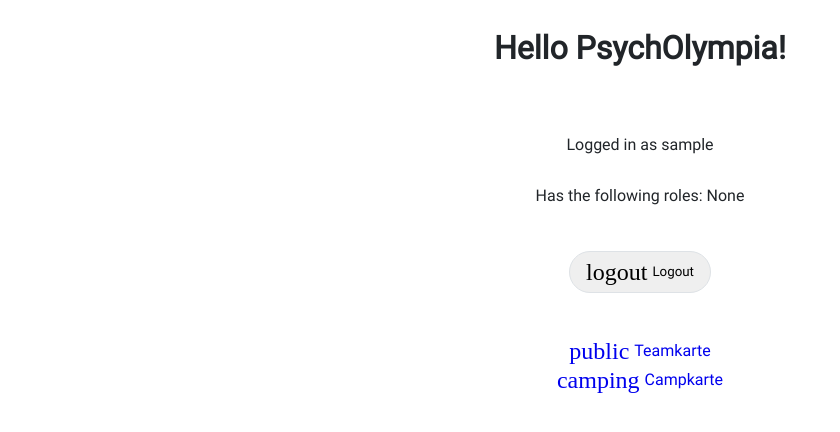
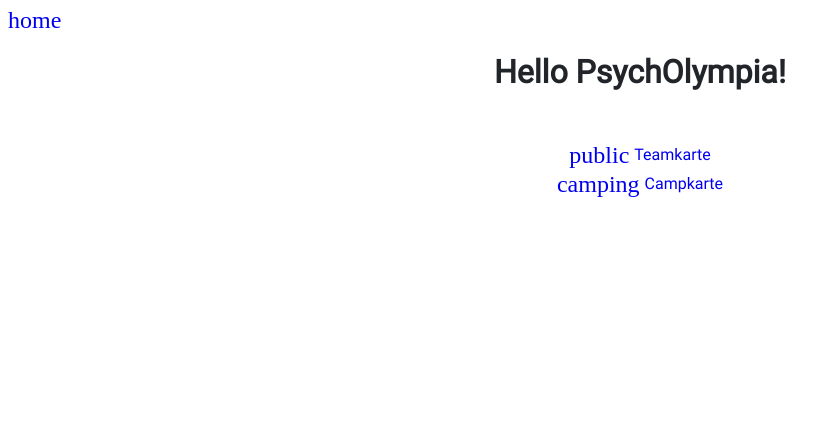
Before and after one commit to PsychOlympia/camp, a Flask app: page / in a window 1280 px wide. Shown: the top 432 px of the page, without its empty margins (0-840 px from the left). Run offline with Flask 3, Linux system fonts and the light colour scheme; the visitor is signed in with stand-in values (Sample User, id 1); data comes from the database, SQL or seed files in the repository; data that the repository does not hold is empty; parts of the project's set-up code (start-up, migrations or seed data) failed here and were passed over; some web fonts are replaced.

Commit message:
Simplify

```diff
--- a/app/main/templates/index.jinja2
+++ b/app/main/templates/index.jinja2
@@ -1,37 +1,10 @@
-{% extends 'base.jinja2' %}
+{% extends 'dashboard.jinja2' %}
 
 {% block title %}{{ _('Home') }} - {{ super() }}{% endblock %}
 
 {% block content %}
     <div style="display: flex; flex-direction: column; align-items: center; gap: 30px;">
         <h1>Hello PsychOlympia!</h1>
-        {% if current_user.is_authenticated %}
-            <div style="display: flex; flex-direction: column; align-items: center;">
-                <p>Logged in as {{ current_user.username }}</p>
-                <p>Has the following roles:
-                    {% if current_user.roles | length > 0 %}
-                        {% for role in current_user.roles %}
-                            <a href="/{{ role.name }}">{{ role.name }}</a>
-                            {% if not loop.last %},{% endif %}
-                        {% endfor %}
-                    {% else %}
-                        <span>None</span>
-                    {% endif %}
-                </p>
-            </div>
-            <form action="{{ url_for('auth.logout') }}" method="post">
-                <input type="hidden" name="csrf_token" value="{{ csrf_token() }}">
-                <button type="submit" style="display: flex; align-items: center; gap: 5px;">
-                    <span class="material-symbols-outlined">logout</span>
-                    Logout
-                </button>
-            </form>
-        {% else %}
-            <a href="{{ url_for('auth.login') }}" style="display: flex; align-items: center; gap: 5px; text-decoration: none;">
-                <span class="material-symbols-outlined">login</span>
-                Login
-            </a>
-        {% endif %}
         <div style="display: flex; flex-direction: column; gap: 5px; align-items: center;">
             <a href="{{ url_for('main.team_map') }}" style="display: flex; gap: 5px; align-items: center; text-decoration: none;"><span class="material-symbols-outlined">public</span>Teamkarte</a>
             <a href="{{ url_for('main.camp_map') }}" style="display: flex; gap: 5px; align-items: center; text-decoration: none;"><span class="material-symbols-outlined">camping</span>Campkarte</a>
--- a/app/settings/templates/set_camp_location_map.jinja2
+++ b/app/settings/templates/set_camp_location_map.jinja2
@@ -50,7 +50,7 @@
             attribution: '&copy; <a href="https://www.openstreetmap.org/copyright">OpenStreetMap</a> | <span>PsychOlympia</span>'
         }).addTo(map);
 
-        {% set item_logo = url_for('static', filename='uploads') ~ '/' ~ ('default.png' if item.logo is none else item.logo) %}
+        {% set item_logo = url_for('static', filename='uploads/' ~ ('default.png' if item.logo is none else item.logo) %}
         {% set item_name = item.name | striptags %}
         L.marker(
             [{{ item.camp_location[0] | default(config.CAMP_LOCATION_LAT) }}, {{ item.camp_location[1] | default(config.CAMP_LOCATION_LON) }}],
--- a/app/settings/templates/set_country_location_map.jinja2
+++ b/app/settings/templates/set_country_location_map.jinja2
@@ -50,7 +50,7 @@
             attribution: '&copy; <a href="https://www.openstreetmap.org/copyright">OpenStreetMap</a> | <span>PsychOlympia</span>'
         }).addTo(map);
 
-        {% set item_logo = url_for('static', filename='uploads') ~ '/' ~ ('default.png' if item.logo is none else item.logo) %}
+        {% set item_logo = url_for('static', filename='uploads/' ~ ('default.png' if item.logo is none else item.logo) %}
         {% set item_name = item.name | striptags %}
         L.marker(
             [{{ item.country_location[0] | default(config.COUNTRY_LOCATION_LAT) }}, {{ item.country_location[1] | default(config.COUNTRY_LOCATION_LON) }}],
```
